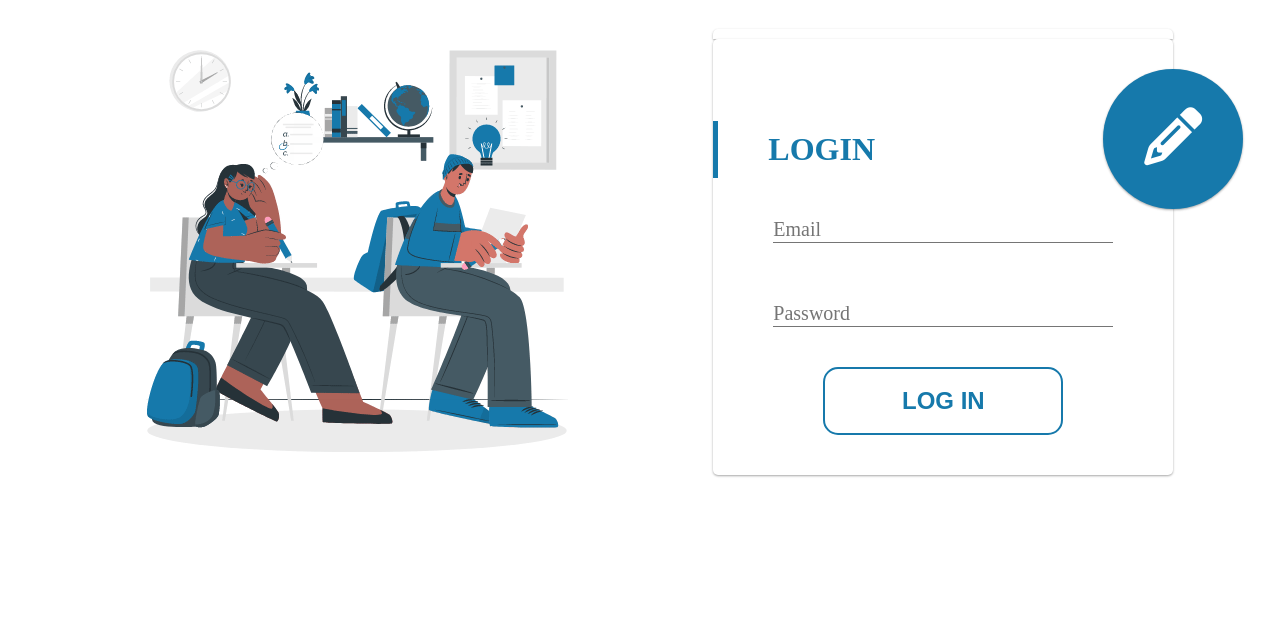
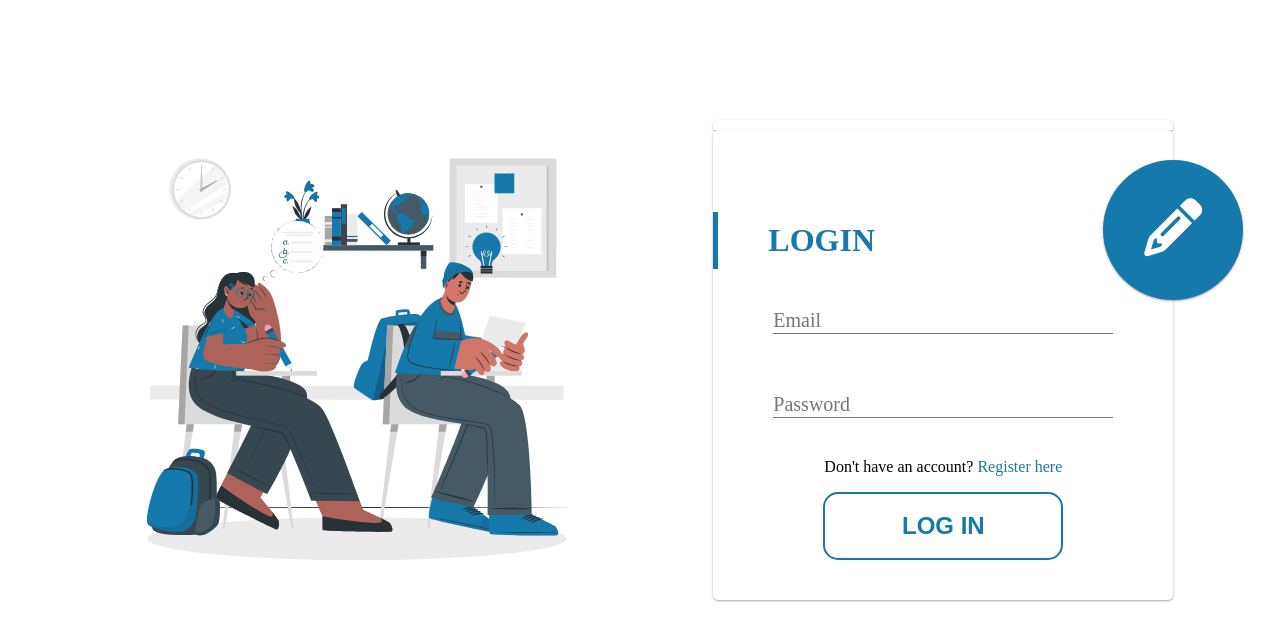
Before and after one commit to AHmedEMadEG/Examination-System, a website with bundled scripts: page pages/index.html in a window 1280 px wide. Shown: the top 640 px of the page. Built offline with nearby package versions, Linux system fonts and the light colour scheme.

Commit message:
fixed some styling bugs

```diff
--- a/design/css/index.css
+++ b/design/css/index.css
@@ -3,8 +3,16 @@ body {
   padding: 0;
   overflow-x: hidden;
 }
+.register {
+  text-align: center;
+}
+.register a {
+  text-decoration: none;
+  color: #1679ab;
+}
 
 main {
+  height: 90vh;
   display: flex;
   align-items: center;
   justify-content: space-evenly;
@@ -226,6 +234,9 @@ main {
   -moz-osx-font-smoothing: grayscale;
   transform: translate(0, 0);
 }
+.title {
+  font-family: unset;
+}
 
 .card.alt .title,
 .card.alt .input-container,
--- a/pages/index.html
+++ b/pages/index.html
@@ -5,7 +5,7 @@
   <meta charset="UTF-8" />
   <meta name="viewport" content="width=device-width, initial-scale=1.0" />
   <title>login</title>
-  <link rel="stylesheet" href="https://cdnjs.cloudflare.com/ajax/libs/font-awesome/6.5.2/css/all.min.css"/>
+  <link rel="stylesheet" href="https://cdnjs.cloudflare.com/ajax/libs/font-awesome/6.5.2/css/all.min.css" />
   <link rel="stylesheet" href="../design/css/index.css">
   <script src="../logic/scripts/jquery-3.7.1.js"></script>
 
@@ -32,6 +32,10 @@
             <label for="login__password">Password</label>
             <div class="bar"></div>
             <div class="error-msg"></div>
+          </div>
+
+          <div class="register">
+            <p>Don't have an account? <a href="#" id="reg">Register here</a></p>
           </div>
           <div class="button-container">
             <div class="login-error-msg error-msg"></div>
```
Also changed, not shown: logic/scripts/exam/ExamStart.js (+4 -4 lines), logic/scripts/index.js (+6 -6 lines).
